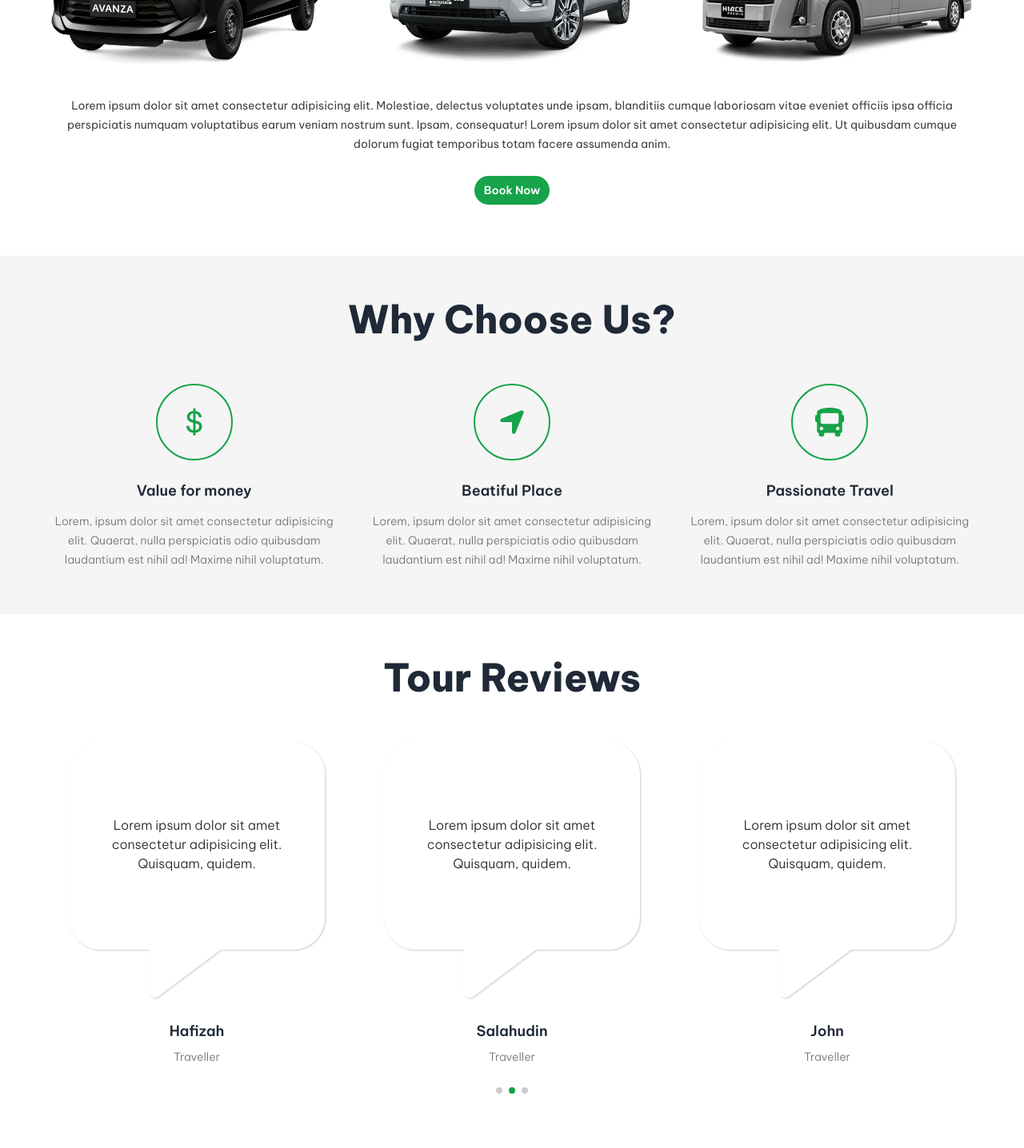
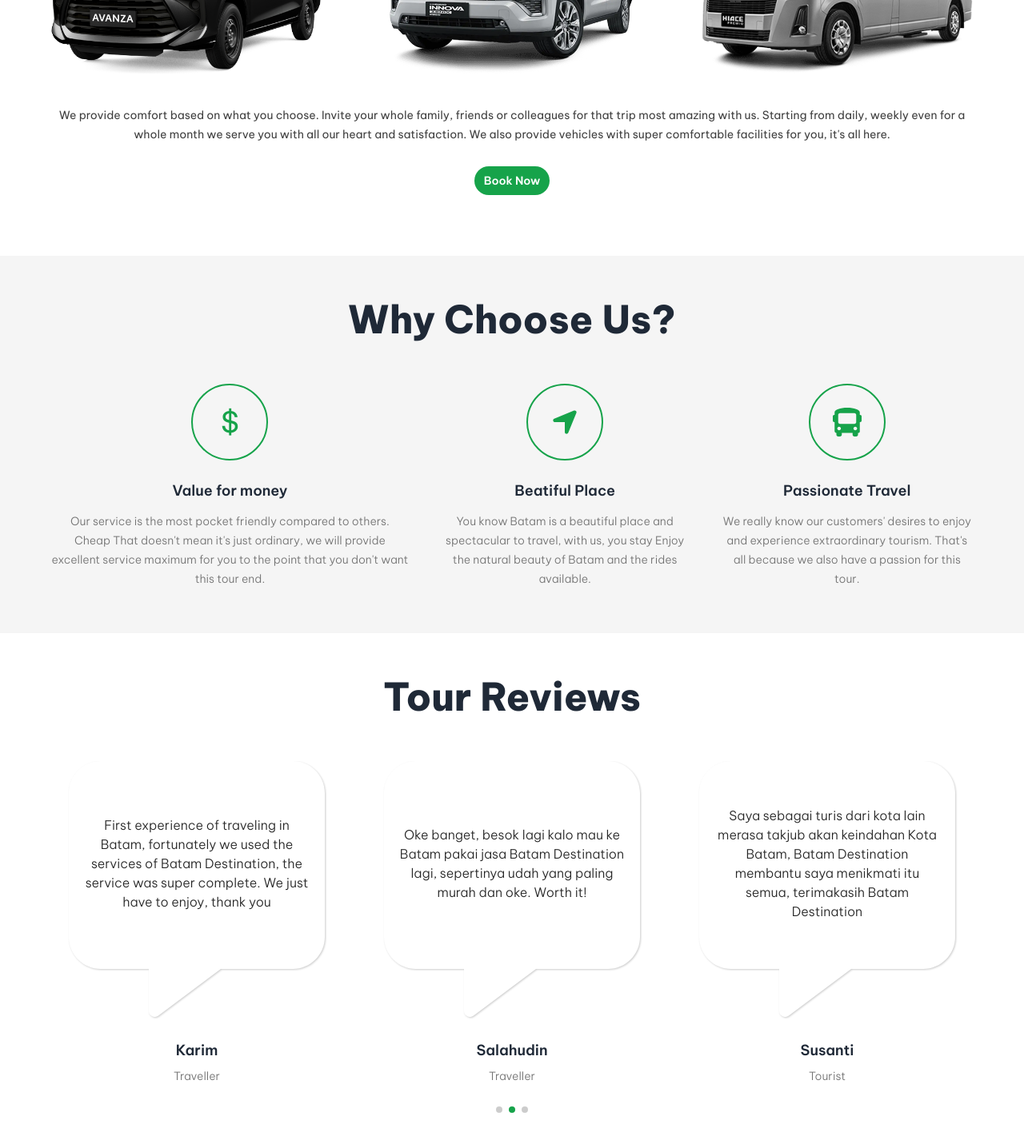
Before and after one commit to fahlanlogic/batam-destination, a React (Vite) app in the folder client/: page / in a window 1280 px wide. Shown: the part 2000-3436 px from the top of the page at 80% size. Built offline with nearby package versions, Linux system fonts and the light colour scheme.

Commit message:
add review

```diff
--- a/client/src/pages/Home.jsx
+++ b/client/src/pages/Home.jsx
@@ -117,35 +117,35 @@
         name: "Hafizh",
         title: "Traveller",
         comment:
-          "Lorem ipsum dolor sit amet consectetur adipisicing elit. Quisquam, quidem.",
+          "Not bad! Pelayanan Batam Destination sangat unggul, sebanding dengan harga yang ditawarkan dan itupun murah, wow.",
       },
       {
         id: 2,
-        name: "Hafizah",
+        name: "Karim",
         title: "Traveller",
         comment:
-          "Lorem ipsum dolor sit amet consectetur adipisicing elit. Quisquam, quidem.",
+          "First experience of traveling in Batam, fortunately we used the services of Batam Destination, the service was super complete. We just have to enjoy, thank you",
       },
       {
         id: 3,
         name: "Salahudin",
         title: "Traveller",
         comment:
-          "Lorem ipsum dolor sit amet consectetur adipisicing elit. Quisquam, quidem.",
+          "Oke banget, besok lagi kalo mau ke Batam pakai jasa Batam Destination lagi, sepertinya udah yang paling murah dan oke. Worth it!",
       },
       {
         id: 4,
-        name: "John",
-        title: "Traveller",
+        name: "Susanti",
+        title: "Tourist",
         comment:
-          "Lorem ipsum dolor sit amet consectetur adipisicing elit. Quisquam, quidem.",
+          "Saya sebagai turis dari kota lain merasa takjub akan keindahan Kota Batam, Batam Destination membantu saya menikmati itu semua, terimakasih Batam Destination",
       },
       {
         id: 5,
-        name: "Alexander",
+        name: "Rara",
         title: "Traveller",
         comment:
-          "Lorem ipsum dolor sit amet consectetur adipisicing elit. Quisquam, quidem.",
+          "Awalnya bingung mau liburan di Batam pakai jasa mana, muncul Batam Destination di pencarian yang menarik bagi saya, dan saya puas.",
       },
     ];
 
@@ -288,12 +288,11 @@
             />
           </div>
           <p className="text-sm text-neutral-700 leading-6">
-            Lorem ipsum dolor sit amet consectetur adipisicing elit. Molestiae,
-            delectus voluptates unde ipsam, blanditiis cumque laboriosam vitae
-            eveniet officiis ipsa officia perspiciatis numquam voluptatibus
-            earum veniam nostrum sunt. Ipsam, consequatur! Lorem ipsum dolor sit
-            amet consectetur adipisicing elit. Ut quibusdam cumque dolorum
-            fugiat temporibus totam facere assumenda anim.
+            We provide comfort based on what you choose. Invite your whole
+            family, friends or colleagues for that trip most amazing with us.
+            Starting from daily, weekly even for a whole month we serve you with
+            all our heart and satisfaction. We also provide vehicles with super
+            comfortable facilities for you, it's all here.
           </p>
           <button className="text-sm font-semibold bg-green-600 text-white rounded-full px-3 py-2 mt-7 hover:scale-110 duration-500">
             Book Now
@@ -314,9 +313,10 @@
               </div>
               <h3 className="font-semibold text-lg mb-3">Value for money</h3>
               <p className="font-light text-neutral-500 leading-6 text-sm">
-                Lorem, ipsum dolor sit amet consectetur adipisicing elit.
-                Quaerat, nulla perspiciatis odio quibusdam laudantium est nihil
-                ad! Maxime nihil voluptatum.
+                Our service is the most pocket friendly compared to others.
+                Cheap That doesn't mean it's just ordinary, we will provide
+                excellent service maximum for you to the point that you don't
+                want this tour end.
               </p>
             </div>
             <div className="group">
@@ -325,9 +325,9 @@
               </div>
               <h3 className="font-semibold text-lg mb-3">Beatiful Place</h3>
               <p className="font-light text-neutral-500 leading-6 text-sm">
-                Lorem, ipsum dolor sit amet consectetur adipisicing elit.
-                Quaerat, nulla perspiciatis odio quibusdam laudantium est nihil
-                ad! Maxime nihil voluptatum.
+                You know Batam is a beautiful place and spectacular to travel,
+                with us, you stay Enjoy the natural beauty of Batam and the
+                rides available.
               </p>
             </div>
             <div className="group">
@@ -336,9 +336,9 @@
               </div>
               <h3 className="font-semibold text-lg mb-3">Passionate Travel</h3>
               <p className="font-light text-neutral-500 leading-6 text-sm">
-                Lorem, ipsum dolor sit amet consectetur adipisicing elit.
-                Quaerat, nulla perspiciatis odio quibusdam laudantium est nihil
-                ad! Maxime nihil voluptatum.
+                We really know our customers' desires to enjoy and experience
+                extraordinary tourism. That's all because we also have a passion
+                for this tour.
               </p>
             </div>
           </div>
@@ -406,7 +406,7 @@
         <div className="hero-content text-center text-neutral-content">
           <div className="md:max-w-2xl lg:max-w-3xl">
             <h1 className="mb-10 text-5xl sm:text-7xl font-extrabold">
-              Are You Still Intarested To Tour?
+              Are You Still Interested To Tour?
             </h1>
             <p className="mb-10 text-sm sm:text-base">
               We Offer A Wide Range Of Procedures To Help You Get The Perfect
```
